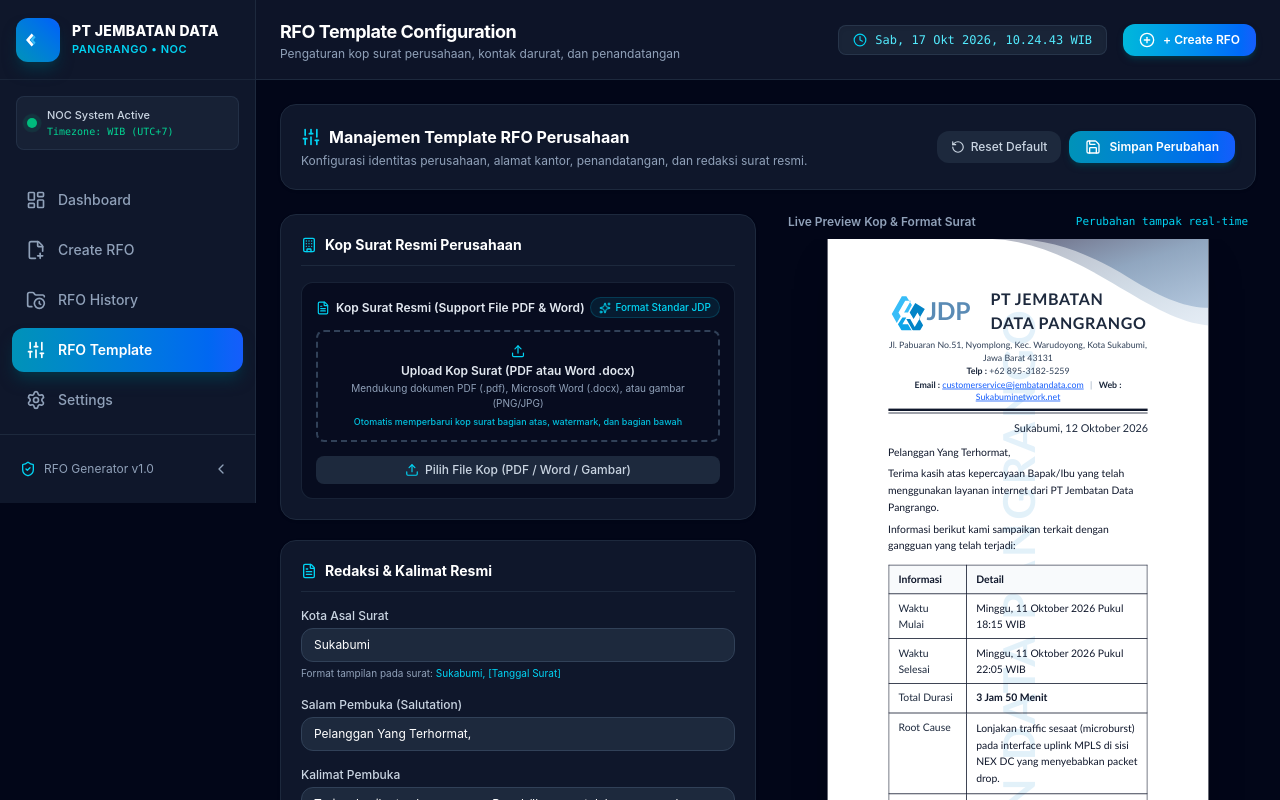
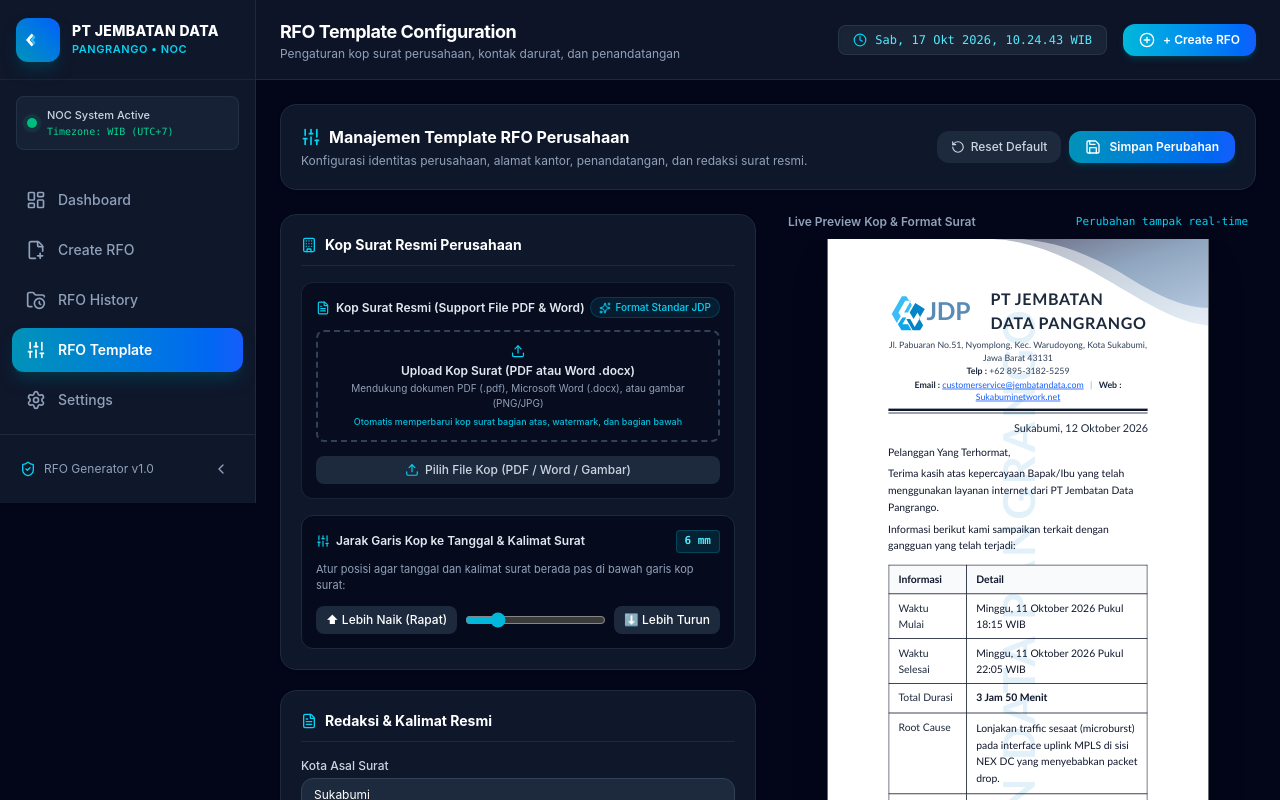
Before and after one commit to YoiMiya04mei/tools-generator, a React (Vite) app: page / in a window 1280 px wide. Both pictures are taken after a click on the button "RFO Template". Built offline with nearby package versions, Linux system fonts and the light colour scheme.

Commit message:
feat: reduce letterhead spacer from 40mm to 4mm and add interactive spacing slider

```diff
--- a/src/components/CompanyHeader.tsx
+++ b/src/components/CompanyHeader.tsx
@@ -8,13 +8,25 @@
 export const CompanyHeader: React.FC<CompanyHeaderProps> = ({ template }) => {
   // If user uploaded a full A4 letterhead background (PDF or full-page scan)
   if (template.letterheadBackgroundUrl) {
-    return <div className="company-header-spacer w-full h-[40mm] shrink-0" />;
+    const spacerHeight = template.headerSpacerHeight !== undefined ? template.headerSpacerHeight : 4;
+    return (
+      <div
+        className="company-header-spacer w-full shrink-0 transition-all"
+        style={{ height: `${spacerHeight}mm` }}
+      />
+    );
   }
 
   // If user uploaded a full letterhead banner image
   if (template.headerImageUrl) {
+    const offsetY = template.headerSpacerHeight !== undefined ? template.headerSpacerHeight - 4 : 0;
     return (
-      <div className="company-header w-full pb-0 mb-0 select-none">
+      <div
+        className="company-header w-full pb-0 mb-0 select-none overflow-hidden transition-all"
+        style={{
+          marginBottom: offsetY !== 0 ? `${offsetY}mm` : undefined,
+        }}
+      >
         <img
           src={template.headerImageUrl}
           alt="Kop Surat Perusahaan"
--- a/src/pages/TemplatePage.tsx
+++ b/src/pages/TemplatePage.tsx
@@ -416,6 +416,64 @@
                 )}
               </div>
             </div>
+
+            {/* Setting Jarak Garis Kop Surat ke Tanggal/Teks */}
+            <div className="bg-slate-950/70 border border-slate-800 rounded-xl p-3.5 space-y-2">
+              <div className="flex items-center justify-between">
+                <span className="text-xs font-semibold text-slate-200 flex items-center gap-1.5">
+                  <Sliders className="w-3.5 h-3.5 text-cyan-400" />
+                  Jarak Garis Kop ke Tanggal & Kalimat Surat
+                </span>
+                <span className="text-[11px] font-mono text-cyan-300 font-bold bg-cyan-950/60 border border-cyan-800/60 px-2 py-0.5 rounded">
+                  {formData.headerSpacerHeight ?? 4} mm
+                </span>
+              </div>
+              <p className="text-[11px] text-slate-400 leading-normal">
+                Atur posisi agar tanggal dan kalimat surat berada pas di bawah garis kop surat:
+              </p>
+              <div className="flex items-center gap-2 pt-1">
+                <button
+                  type="button"
+                  onClick={() =>
+                    setFormData((prev) => ({
+                      ...prev,
+                      headerSpacerHeight: Math.max(0, (prev.headerSpacerHeight ?? 4) - 2),
+                    }))
+                  }
+                  className="px-2.5 py-1.5 rounded-lg bg-slate-800 hover:bg-slate-700 text-xs text-white font-medium flex items-center gap-1 transition-colors cursor-pointer"
+                  title="Naikkan tanggal lebih dekat ke garis"
+                >
+                  <span>⬆ Lebih Naik (Rapat)</span>
+                </button>
+                <input
+                  type="range"
+                  min="0"
+                  max="30"
+                  step="1"
+                  value={formData.headerSpacerHeight ?? 4}
+                  onChange={(e) =>
+                    setFormData((prev) => ({
+                      ...prev,
+                      headerSpacerHeight: Number(e.target.value),
+                    }))
+                  }
+                  className="flex-1 accent-cyan-500 cursor-pointer h-2 bg-slate-800 rounded-lg"
+                />
+                <button
+                  type="button"
+                  onClick={() =>
+                    setFormData((prev) => ({
+                      ...prev,
+                      headerSpacerHeight: Math.min(30, (prev.headerSpacerHeight ?? 4) + 2),
+                    }))
+                  }
+                  className="px-2.5 py-1.5 rounded-lg bg-slate-800 hover:bg-slate-700 text-xs text-white font-medium flex items-center gap-1 transition-colors cursor-pointer"
+                  title="Turunkan tanggal lebih jauh dari garis"
+                >
+                  <span>⬇ Lebih Turun</span>
+                </button>
+              </div>
+            </div>
           </div>
 
           {/* Letter Salutation and Text */}
--- a/src/templates/rfoTemplate.ts
+++ b/src/templates/rfoTemplate.ts
@@ -34,4 +34,5 @@
   watermarkText: 'PT. JEMBATAN DATA PANGRANGO',
   showFooter: true,
   showTopCornerWave: true,
+  headerSpacerHeight: 6,
 };
--- a/src/types/rfo.ts
+++ b/src/types/rfo.ts
@@ -44,6 +44,7 @@
   watermarkText?: string;
   showFooter?: boolean;
   showTopCornerWave?: boolean;
+  headerSpacerHeight?: number; // Spacer in mm between letterhead and date/body text
 }
 
 export interface RFODraft {
```
